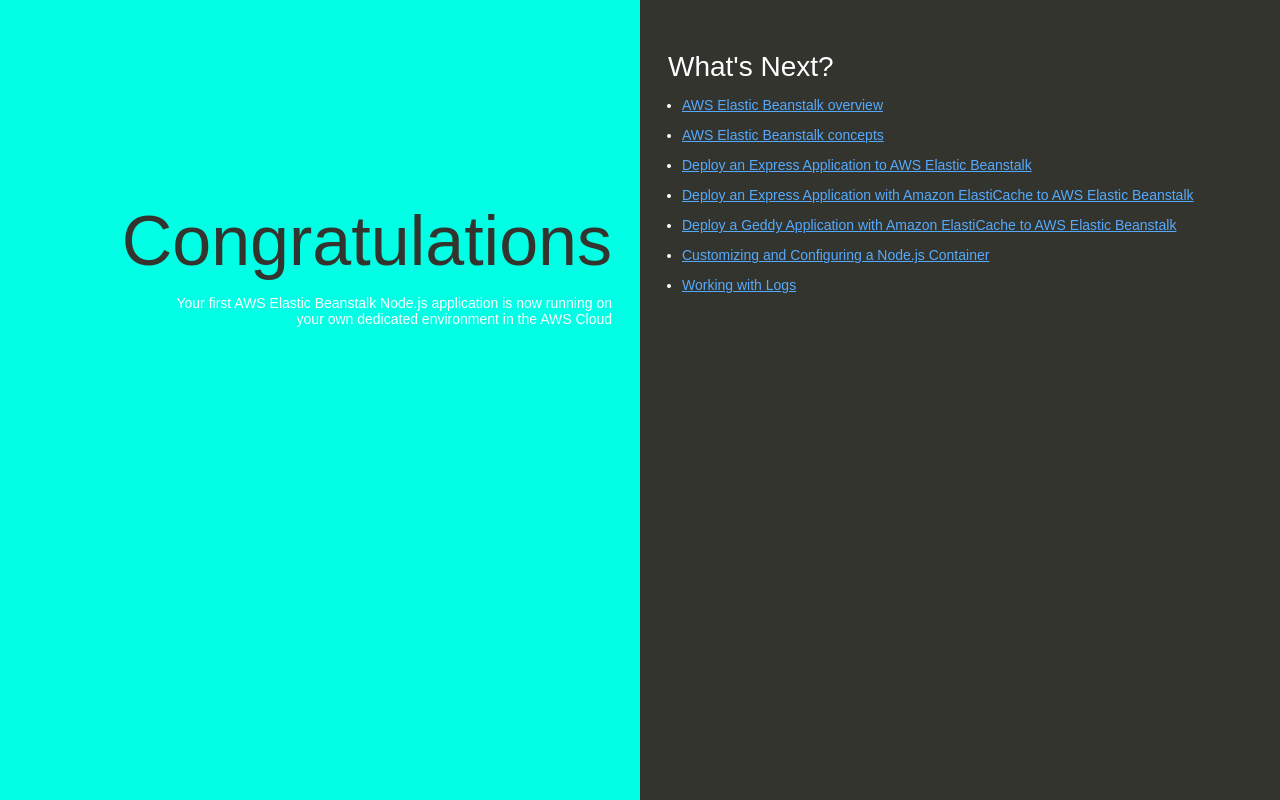
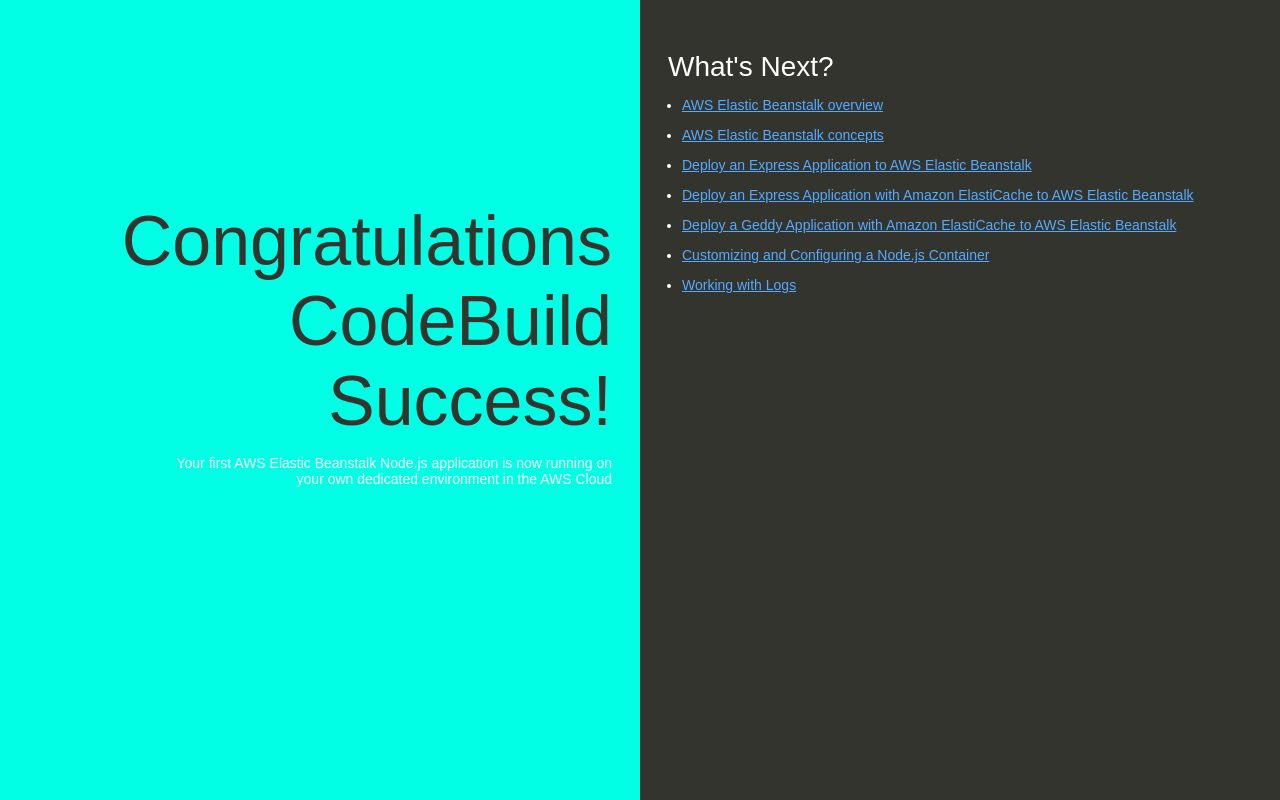
Before and after one commit to amt-dwemoh-kesseh/test-codePipeline-skill, a website: page index.html in a window 1280 px wide. Drawn offline with Linux system fonts and the light colour scheme.

Commit message:
refactor: trigger test phase

```diff
--- a/index.html
+++ b/index.html
@@ -74,7 +74,7 @@
   </head>
   <body>
     <div class="textColumn">
-      <h1>Congratulations</h1>
+      <h1>Congratulations CodeBuild Success!</h1>
       <p>Your first AWS Elastic Beanstalk Node.js application is now running on your own dedicated environment in the AWS Cloud</p>
     </div>
     <div class="linksColumn">
```
